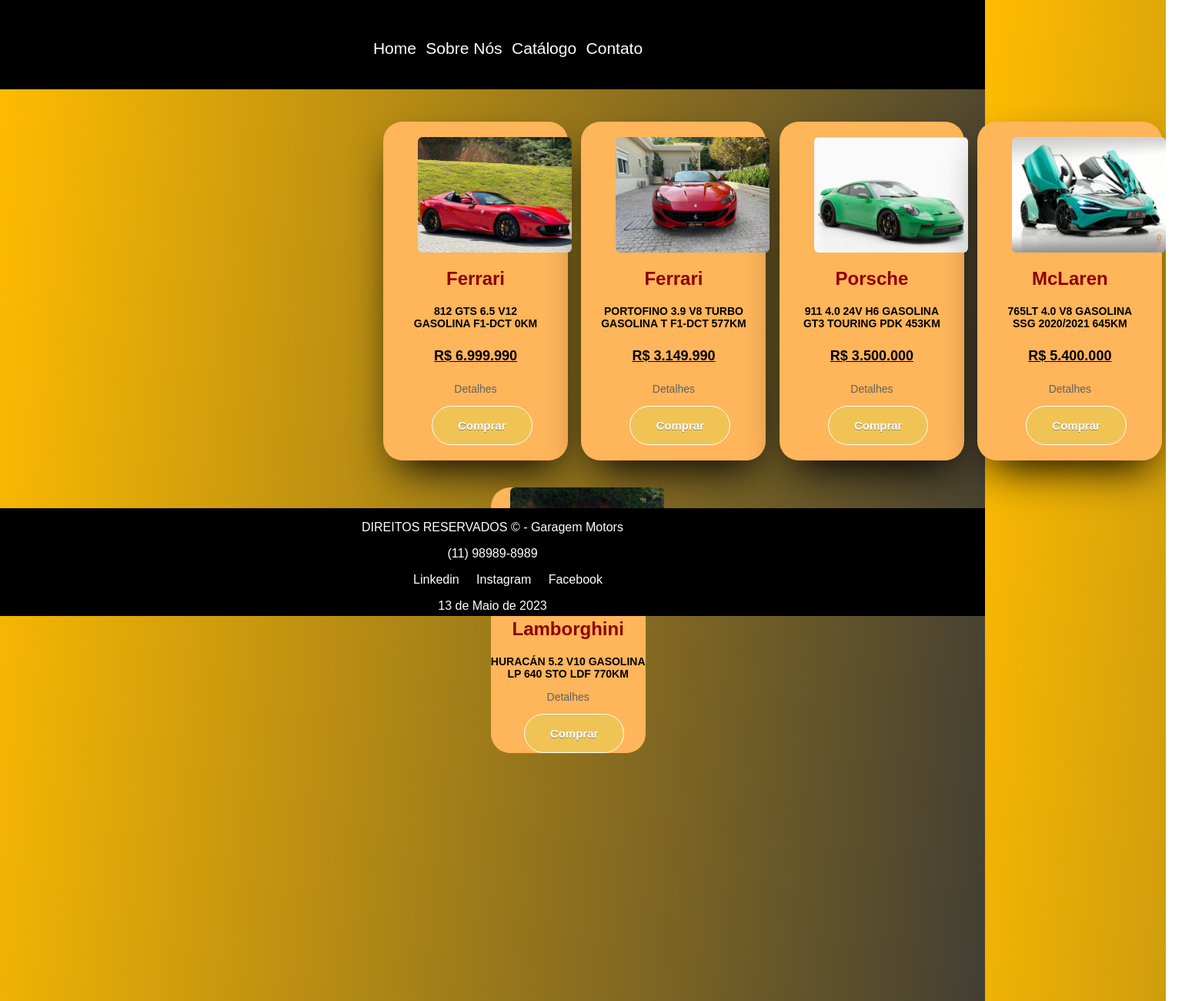
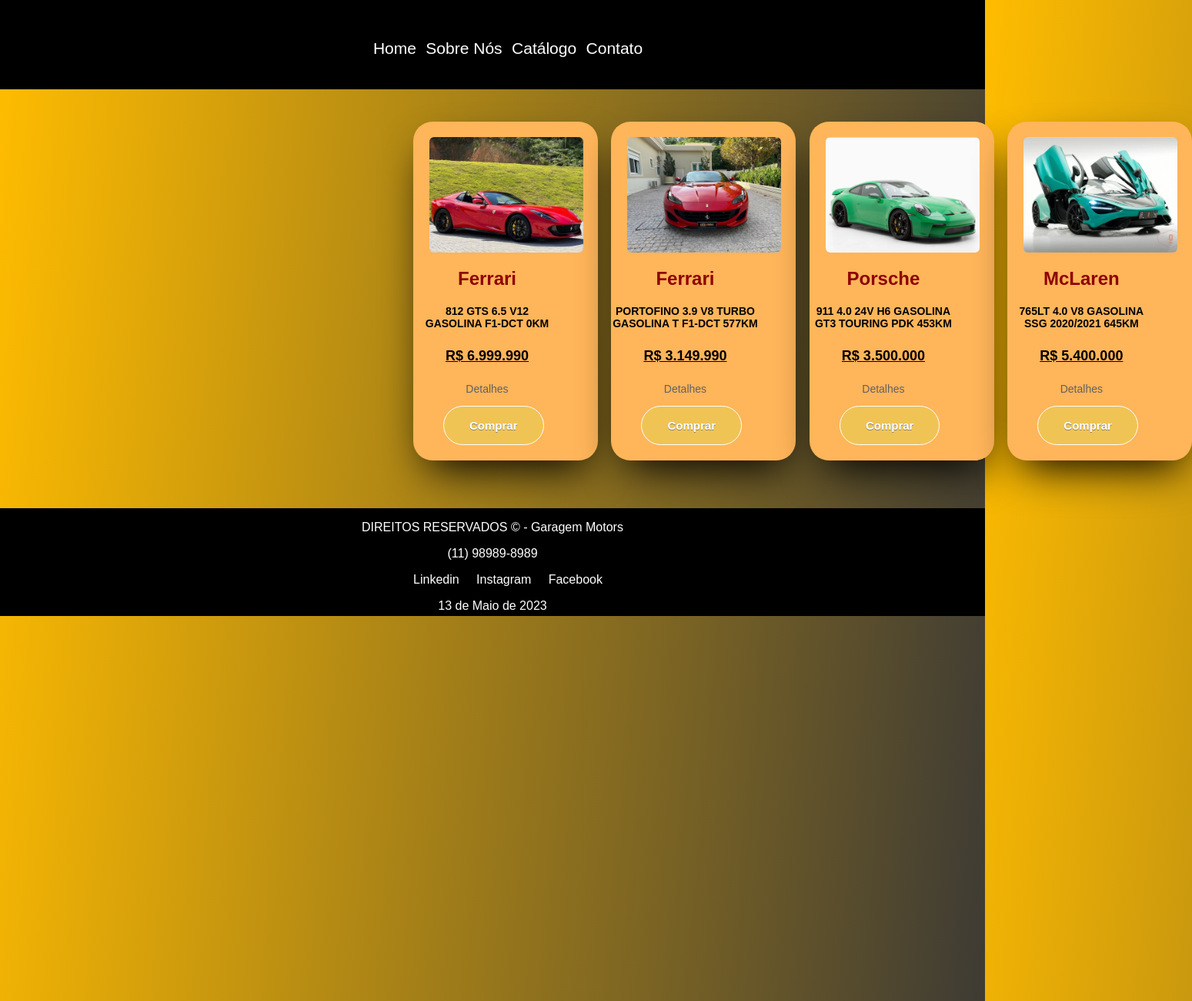
Before and after one commit to gutoFM/garagem-Motors, a plain HTML site: page catalogo.html in a window 1280 px wide. Shown: the top 1300 px of the page at 77% size, 1549 px wide, since content can reach past the window. Drawn offline with Linux system fonts and the light colour scheme.

Commit message:
catalog commit

```diff
--- a/catalogo.html
+++ b/catalogo.html
@@ -175,7 +175,7 @@
 
                 <div id="textcar">
                     <h2>Mercedes-Benz</h2>
-                    <p>AMG GT 4.0 V8 TURBO GASOLINA</br>
+                    <p>AMG GT 4.0 V8 GASOLINA</br>
                     BLACK SERIES 7G-DCT 490KM</p>
                     <p>
                         <a href="#">Detalhes</a>
--- a/style.css
+++ b/style.css
@@ -128,14 +128,20 @@
 .boxcar{
     display: inline-block;
     position: relative;
-    left: 490px;
+    left: 529px;
     bottom: 100px;
     background-color: rgb(255, 181, 90);
     border-radius: 25px;
     box-shadow: 2px 25px 55px -16px black;
     margin-top: 250px;
     margin-right: 13px;
+    margin-bottom: 800px;
     padding: 20px;
+}
+
+.coluna{
+    position: relative;
+    right: 24px;
 }
 
 #cars img{
@@ -145,15 +151,18 @@
 .boxcar2{
     display: inline-block;
     position: relative;
-    right: 400px;
-    top: 300px;
+    right: 500px;
+    top: 350px;
     background-color: rgb(255, 181, 90);
+    box-shadow: 2px 25px 55px -16px black;
     border-radius: 25px;
-    margin-bottom: 650px;
+    padding: 20px;
+    margin-right: 13px;
 }
 
 .coluna2{
-    border: 0;
+    position: relative;
+    right: 24px;
 }
 
 
```
Also changed, not shown: sobre.html (+2 -2 lines).
